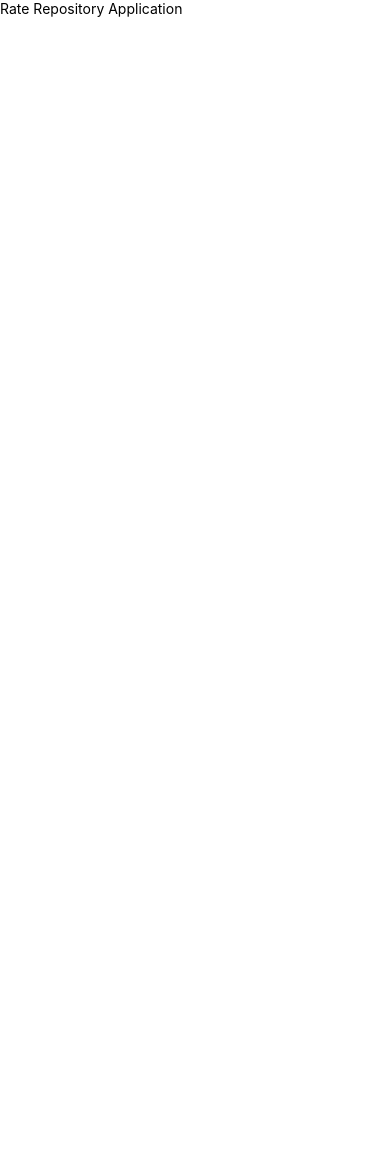
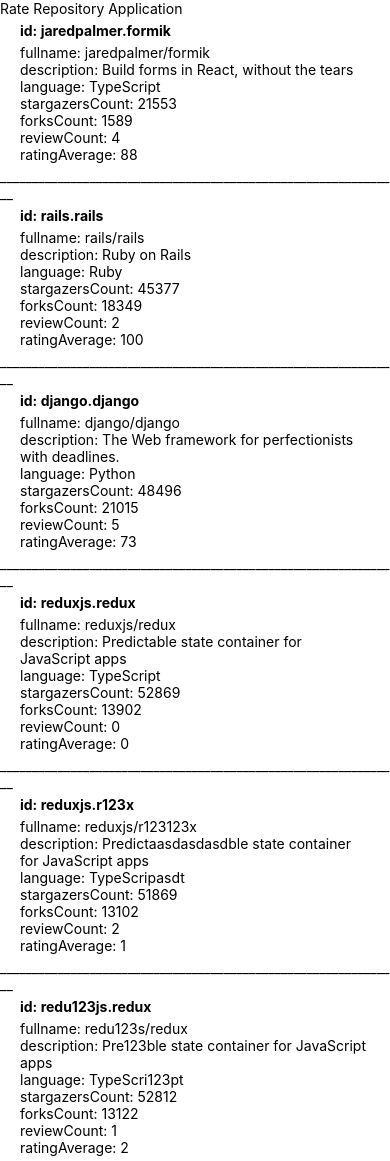
Before and after one commit to FedeIra/ReactNative-Learning, a React Native app in the folder rate-repository-app/: screen / in a window 390 px wide. Before the commit the page ends 844 px from the top, so only its background shows below. Built offline with nearby package versions, Linux system fonts and the light colour scheme.

Commit message:
adding style and info

```diff
--- a/rate-repository-app/src/components/Main.jsx
+++ b/rate-repository-app/src/components/Main.jsx
@@ -1,6 +1,7 @@
 import React from 'react';
 import Constants from 'expo-constants';
 import { View, Text } from 'react-native';
+import RepositoryList from './RepositoryList';
 
 const Main = () => {
   return (
@@ -11,6 +12,7 @@ const Main = () => {
       }}
     >
       <Text>Rate Repository Application</Text>
+      <RepositoryList />
     </View>
   );
 };
--- /dev/null
+++ b/rate-repository-app/src/components/RepositoryList.jsx
@@ -0,0 +1,46 @@
+import React from 'react';
+import { View, Text, FlatList } from 'react-native';
+import repositories from '../data/repositories.js';
+
+const RepositoryList = () => {
+  return (
+    <FlatList
+      data={repositories}
+      /* separate items: */
+      ItemSeparatorComponent={() => (
+        <Text>
+          _______________________________________________________________
+        </Text>
+      )}
+      /* for scrolling through list */
+      renderItem={({ item: repo }) => (
+        <View
+          key={repo.id}
+          style={{
+            padding: 20,
+            paddingBottom: 5,
+            paddingTop: 5,
+          }}
+        >
+          <Text
+            style={{
+              fontWeight: 'bold',
+              marginBottom: 5,
+            }}
+          >
+            id: {repo.id}
+          </Text>
+          <Text>fullname: {repo.fullName}</Text>
+          <Text>description: {repo.description}</Text>
+          <Text>language: {repo.language}</Text>
+          <Text>stargazersCount: {repo.stargazersCount}</Text>
+          <Text>forksCount: {repo.forksCount}</Text>
+          <Text>reviewCount: {repo.reviewCount}</Text>
+          <Text>ratingAverage: {repo.ratingAverage}</Text>
+        </View>
+      )}
+    />
+  );
+};
+
+export default RepositoryList;
--- a/rate-repository-app/src/data/repositories.js
+++ b/rate-repository-app/src/data/repositories.js
@@ -0,0 +1,69 @@
+export default [
+  {
+    id: 'jaredpalmer.formik',
+    fullName: 'jaredpalmer/formik',
+    description: 'Build forms in React, without the tears',
+    language: 'TypeScript',
+    forksCount: 1589,
+    stargazersCount: 21553,
+    ratingAverage: 88,
+    reviewCount: 4,
+    ownerAvatarUrl: 'https://avatars2.githubusercontent.com/u/4060187?v=4',
+  },
+  {
+    id: 'rails.rails',
+    fullName: 'rails/rails',
+
+    description: 'Ruby on Rails',
+    language: 'Ruby',
+    forksCount: 18349,
+    stargazersCount: 45377,
+    ratingAverage: 100,
+    reviewCount: 2,
+    ownerAvatarUrl: 'https://avatars1.githubusercontent.com/u/4223?v=4',
+  },
+  {
+    id: 'django.django',
+    fullName: 'django/django',
+    description: 'The Web framework for perfectionists with deadlines.',
+    language: 'Python',
+    forksCount: 21015,
+    stargazersCount: 48496,
+    ratingAverage: 73,
+    reviewCount: 5,
+    ownerAvatarUrl: 'https://avatars2.githubusercontent.com/u/27804?v=4',
+  },
+  {
+    id: 'reduxjs.redux',
+    fullName: 'reduxjs/redux',
+    description: 'Predictable state container for JavaScript apps',
+    language: 'TypeScript',
+    forksCount: 13902,
+    stargazersCount: 52869,
+    ratingAverage: 0,
+    reviewCount: 0,
+    ownerAvatarUrl: 'https://avatars3.githubusercontent.com/u/13142323?v=4',
+  },
+  {
+    id: 'reduxjs.r123x',
+    fullName: 'reduxjs/r123123x',
+    description: 'Predictaasdasdasdble state container for JavaScript apps',
+    language: 'TypeScripasdt',
+    forksCount: 13102,
+    stargazersCount: 51869,
+    ratingAverage: 1,
+    reviewCount: 2,
+    ownerAvatarUrl: 'https://avatars3.githubusercontent.com/u/13142323?v=4',
+  },
+  {
+    id: 'redu123js.redux',
+    fullName: 'redu123s/redux',
+    description: 'Pre123ble state container for JavaScript apps',
+    language: 'TypeScri123pt',
+    forksCount: 13122,
+    stargazersCount: 52812,
+    ratingAverage: 2,
+    reviewCount: 1,
+    ownerAvatarUrl: 'https://avatars3.githubusercontent.com/u/13142323?v=4',
+  },
+];
```
